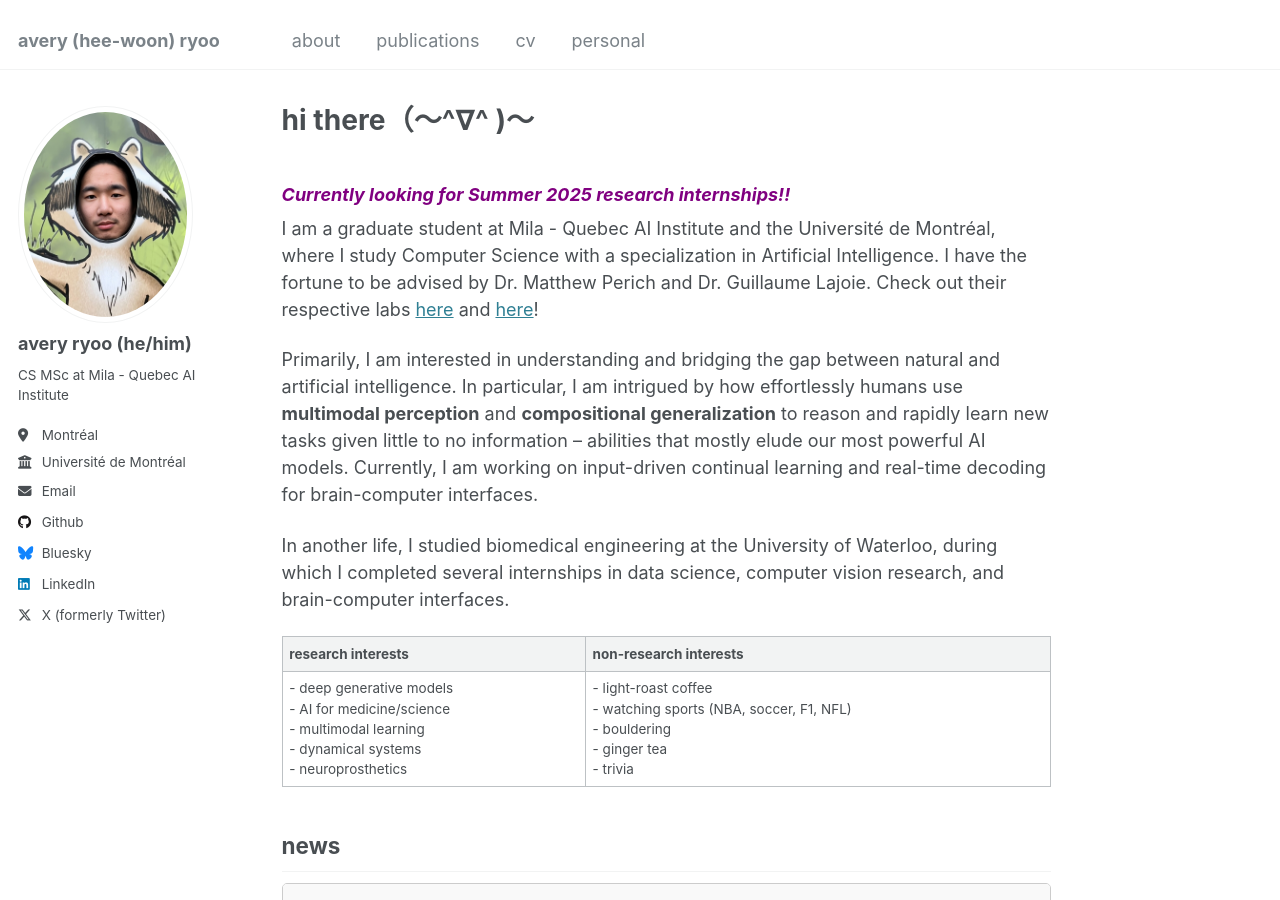
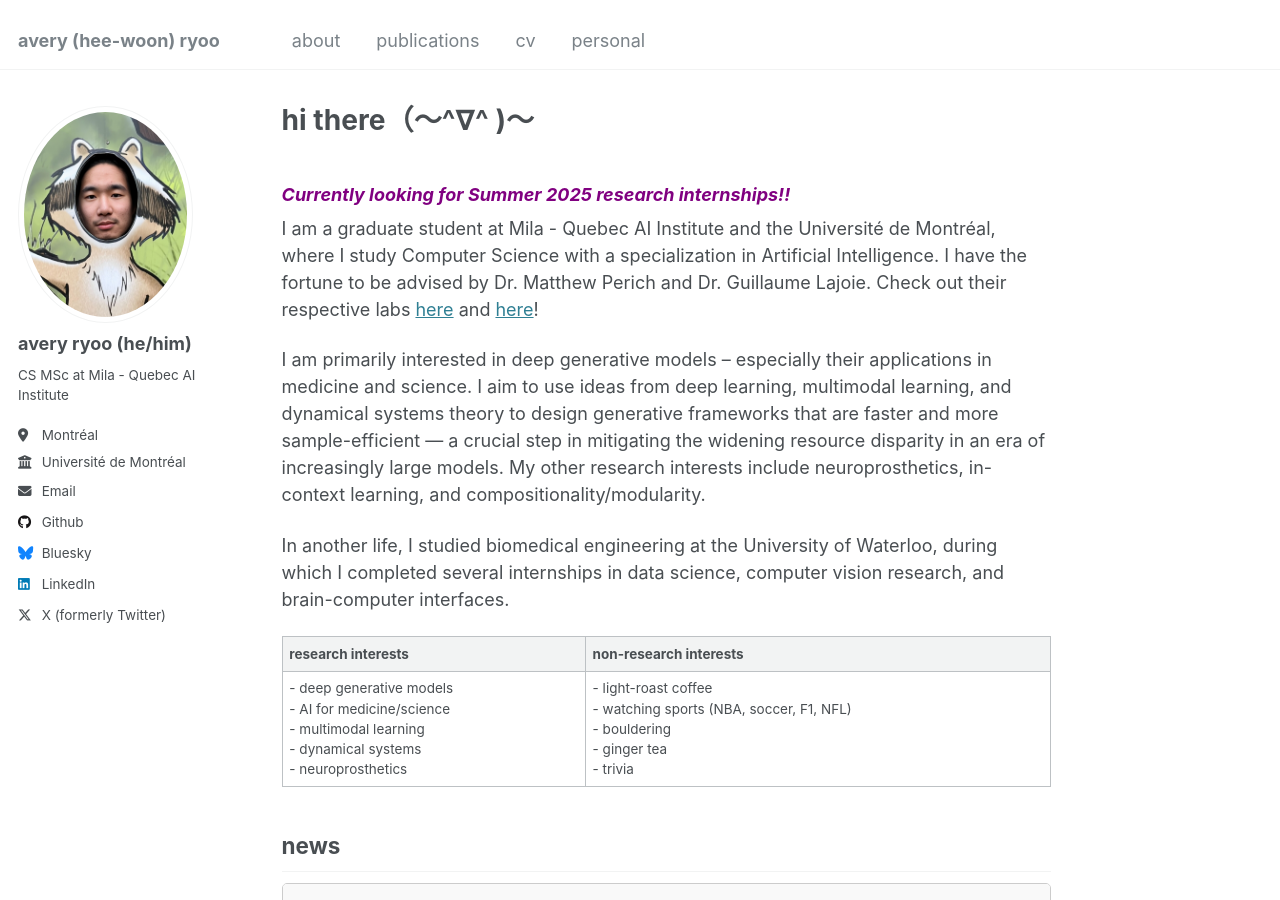
Before and after one commit to averyryoo/averyryoo.github.io, a Jekyll site: the page built from _pages/about.md, in a window 1280 px wide and 900 px high. Built offline with Jekyll 4.4.1, drawn with Linux system fonts in a browser that asks for light colours.

Commit message:
edited interests

```diff
--- a/_pages/about.md
+++ b/_pages/about.md
@@ -11,7 +11,9 @@ redirect_from:
 
 I am a graduate student at Mila - Quebec AI Institute and the Université de Montréal, where I study Computer Science with a specialization in Artificial Intelligence. I have the fortune to be advised by Dr. Matthew Perich and Dr. Guillaume Lajoie. Check out their respective labs [here](https://sinthlab.quebec) and [here](https://www.guillaumelajoie.com)!
 
-Primarily, I am interested in understanding and bridging the gap between natural and artificial intelligence. In particular, I am intrigued by how effortlessly humans use **multimodal perception** and **compositional generalization** to reason and rapidly learn new tasks given little to no information -- abilities that mostly elude our most powerful AI models. Currently, I am working on input-driven continual learning and real-time decoding for brain-computer interfaces.
+I am primarily interested in deep generative models -- especially their applications in medicine and science. I aim to use ideas from deep learning, multimodal learning, and dynamical systems theory to design generative frameworks that are faster and more sample-efficient — a crucial step in mitigating the widening resource disparity in an era of increasingly large models. My other research interests include neuroprosthetics, in-context learning, and compositionality/modularity.
+
+<!-- Primarily, I am interested in understanding and bridging the gap between natural and artificial intelligence. In particular, I am intrigued by how effortlessly humans use **multimodal perception** and **compositional generalization** to reason and rapidly learn new tasks given little to no information -- abilities that mostly elude our most powerful AI models. Currently, I am working on input-driven continual learning and real-time decoding for brain-computer interfaces. -->
 
 <!-- In particular, I am intrigued by how these systems can rapidly learn and generalize to new tasks given little to no information — an ability that is simultaneously characteristic of natural intelligence and elusive to current AI systems due to the catastrophic forgetting phenomenon. To this end, I aim to mathematically elucidate how different paradigms of task learning (e.g., continual, meta, in-context, etc.) are affected by factors such as learning dynamics, compositional representations, and memory. I believe that these insights can help us build more interpretable and sample-efficient AI frameworks — a crucial step in mitigating the widening resource disparity in an era of increasingly large models. -->
 
```
